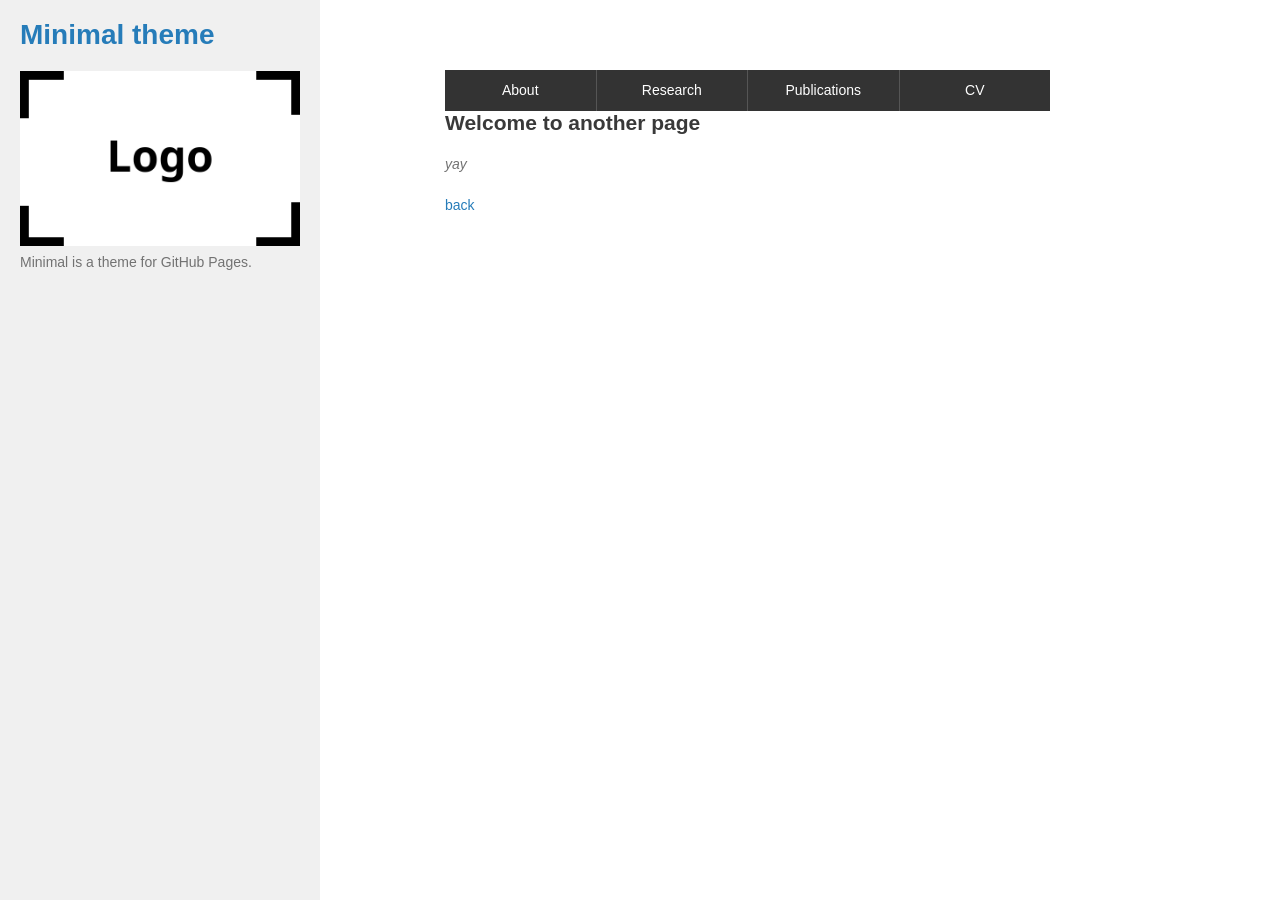
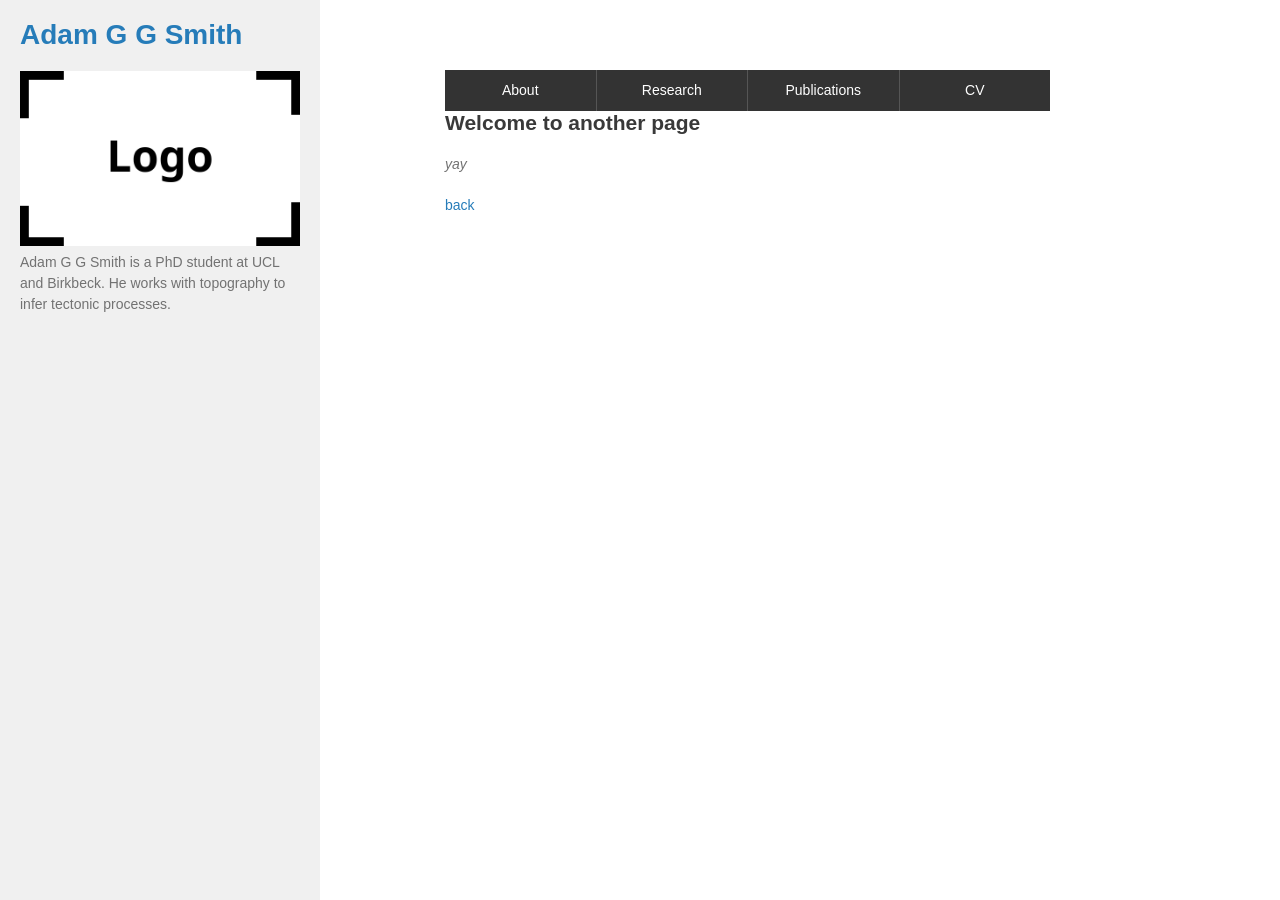
Before and after one commit to adamsmith142/adamsmith142.github.io, a Jekyll site: the page built from another-page.md, in a window 1280 px wide and 900 px high. Built offline with Jekyll 4.4.1, drawn with Linux system fonts in a browser that asks for light colours; our own code applies the rules of GitHub Pages for plain Markdown files.

Commit message:
Update _config.yml

```diff
--- a/_config.yml
+++ b/_config.yml
@@ -1,6 +1,6 @@
-title: Minimal theme
+title: Adam G G Smith
 logo: /assets/img/logo.png
-description: Minimal is a theme for GitHub Pages.
+description: Adam G G Smith is a PhD student at UCL and Birkbeck. He works with topography to infer tectonic processes.
 show_downloads: true
 google_analytics:
 theme: jekyll-theme-minimal
```
